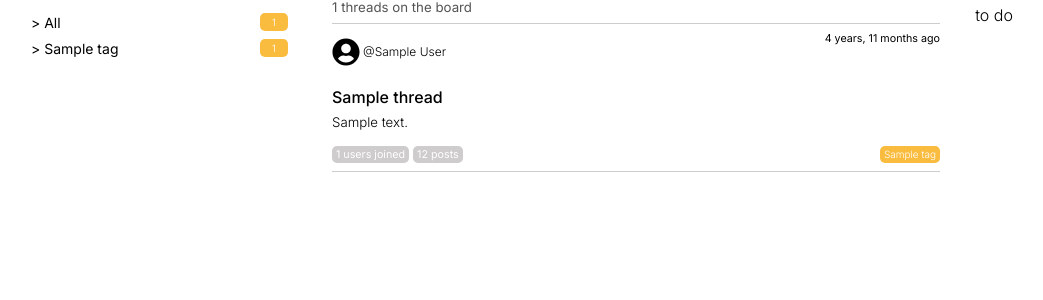
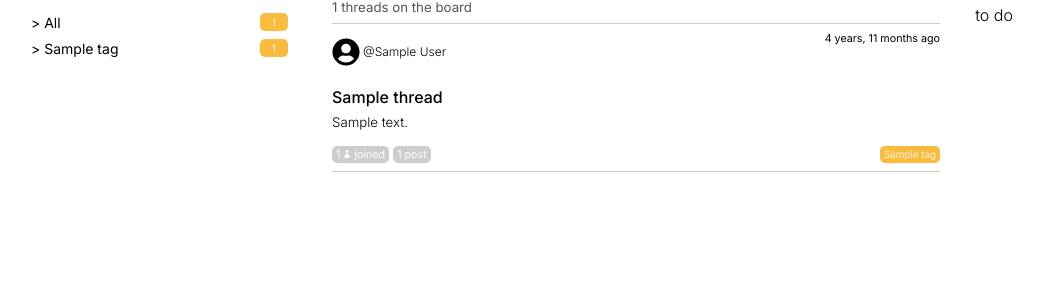
Before and after one commit to oluchna/threads, a Django app: template base/templates/base/home.html in a window 1280 px wide. Shown: the part 115-415 px from the top of the page, without its empty margins (4-1047 px from the left). Run offline with Django 5.2, Linux system fonts and the light colour scheme; the template is opened without the code that fills it: most values are stand-ins (such as "Sample title", 1, 10 or a date in 2020).

Commit message:
user icon in x useres joined component

```diff
--- a/base/templates/base/feed_component.html
+++ b/base/templates/base/feed_component.html
@@ -31,8 +31,14 @@
 
         <div class="thread-info">
             <div class="thread-stats">
-                <h6>{{thread.participats.count}} users joined </h6>
-                <h6>12 posts </h6>
+                <h6>{{thread.participats.count}}
+                    <img src="{% static 'images/user.svg' %}">
+                    joined </h6>
+                {% if thread.child_posts.count == 1 %}
+                    <h6>{{thread.child_posts.count}} post </h6>
+                {% else %}
+                    <h6>{{thread.child_posts.count}} posts </h6>
+                {% endif %}
             </div>
             <div class="thread-tags-div">
                 {% if thread.tag.all %}
```
Also changed, not shown: static/images/user.svg (added).
